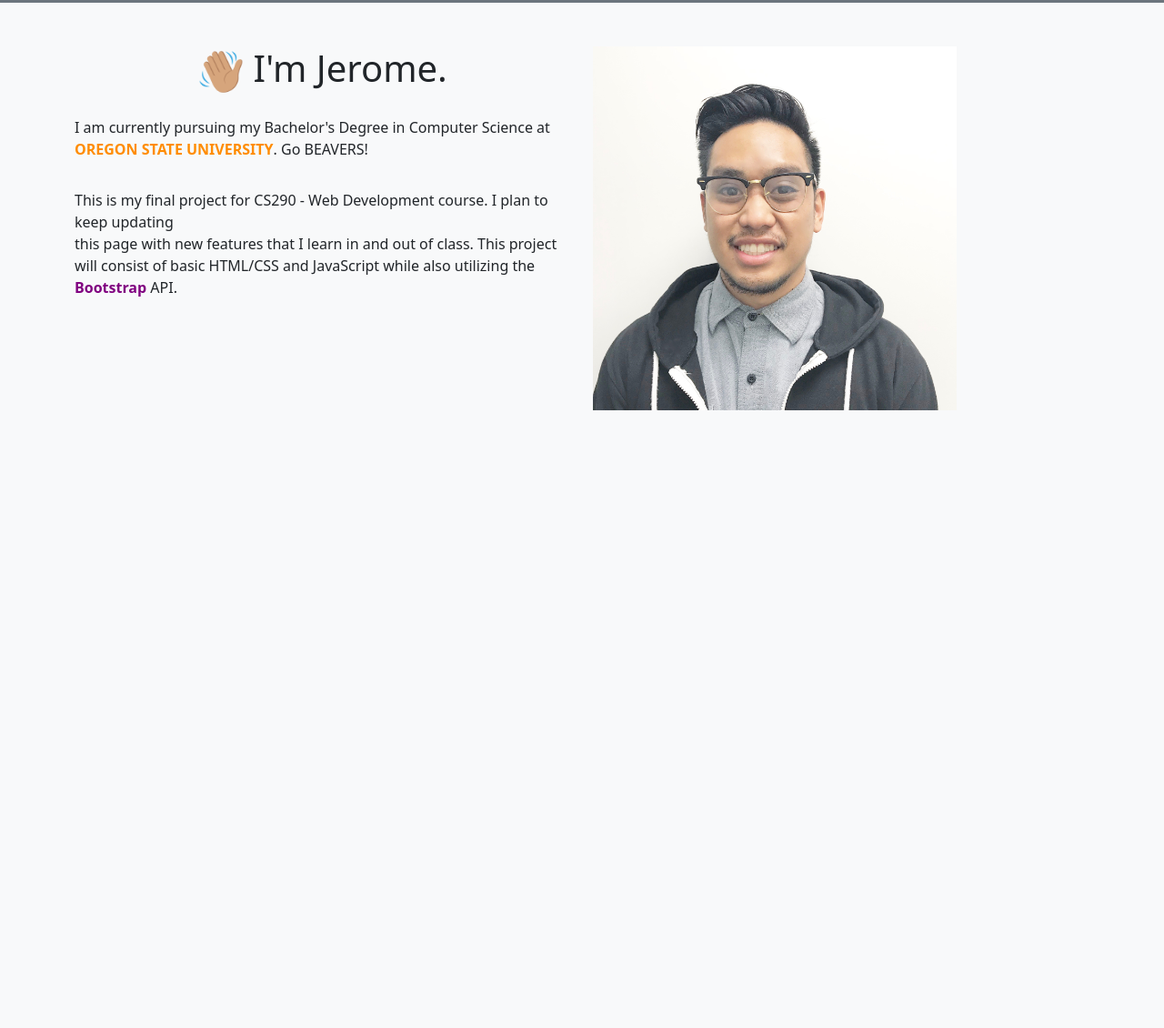
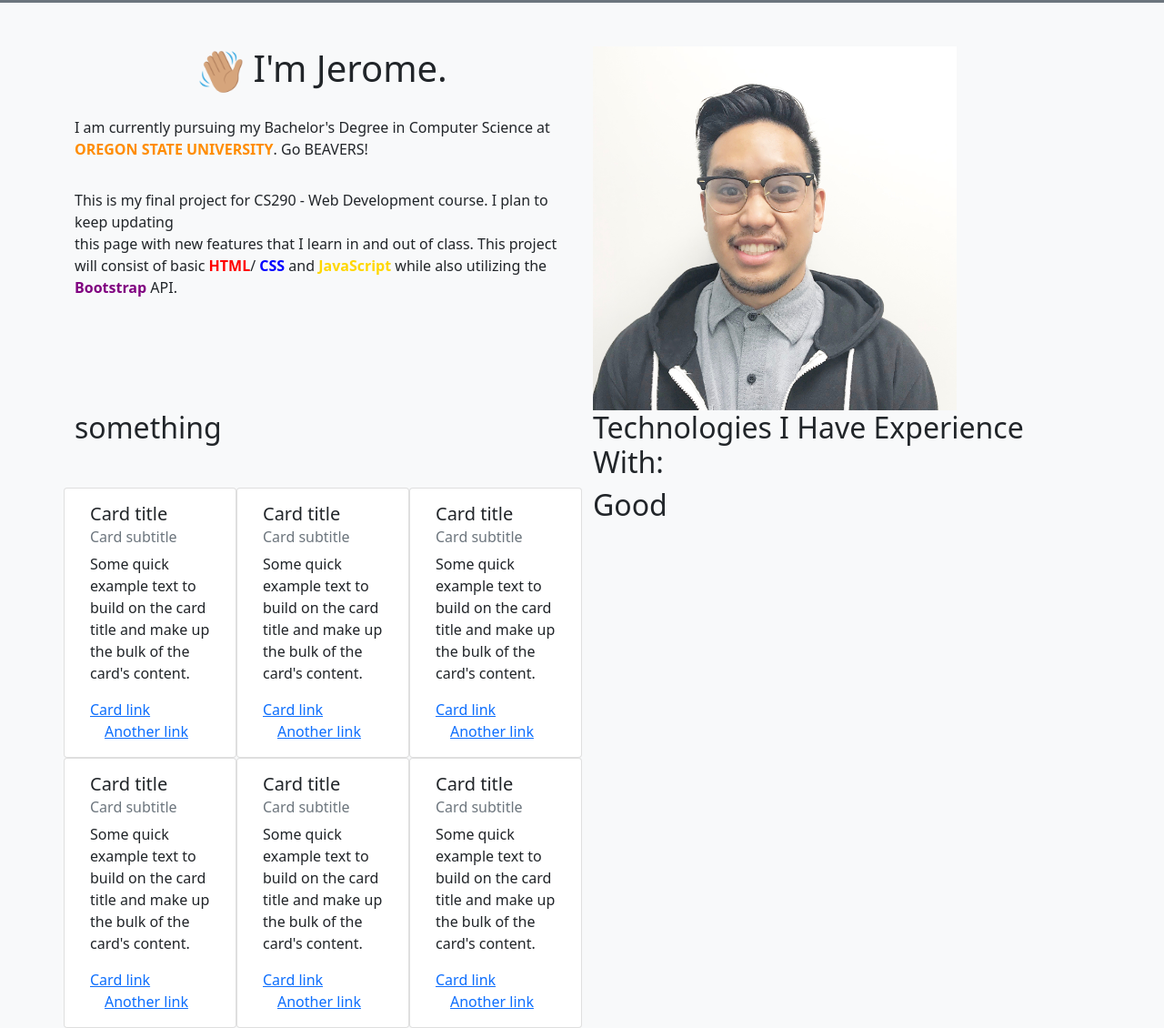
Before and after one commit to jeromepchavez/project-chavez-jerome, a plain HTML site: page index.html in a window 1280 px wide. Shown: the part 53-1183 px from the top of the page at 91% size. Before the commit the page ends 800 px from the top, so only its background shows below. Drawn offline with nearby package versions, Linux system fonts and the light colour scheme.

Commit message:
added card components

```diff
--- a/index.html
+++ b/index.html
@@ -17,7 +17,7 @@
     <script src="app.js"></script>
     <nav class="navbar navbar-expand-lg navbar-light bg-secondary">
         <div class="container-fluid">
-            <a class="navbar-brand active" href="index.html">[Jerome Chavez]</a>
+            <a class="navbar-brand active" href="index.html">[ Jerome Chavez ]</a>
             <button class="navbar-toggler" type="button" data-bs-toggle="collapse" data-bs-target="#navbarNav"
                 aria-controls="navbarNav" aria-expanded="false" aria-label="Toggle navigation">
                 <span class="navbar-toggler-icon"></span>
@@ -54,7 +54,10 @@
                     <p>
                         This is my final project for CS290 - Web Development course. I plan to keep updating<br>
                         this page with new features that I learn in and out of class.
-                        This project will consist of basic HTML/CSS and JavaScript
+                        This project will consist of basic
+                        <a class="html link" href="https://developer.mozilla.org/en-US/docs/Web/HTML">HTML</a>/
+                        <a class="css link" href="https://developer.mozilla.org/en-US/docs/Web/CSS">CSS</a> and
+                        <a class="javascript link" href="https://www.javascript.com/">JavaScript</a>
                         while also utilizing the <a class="bootstrap link"
                             href="https://getbootstrap.com/">Bootstrap</a> API.<br>
                     </p>
@@ -65,6 +68,83 @@
             </div>
         </div>
     </div>
+    <div class="container">
+        <div class="row">
+            <h2 class="col">something</h2>
+            <h2 class="col">Technologies I Have Experience With:</h2>
+        </div>
+        <div class="row">
+            <div class="container col">
+                <div class="row">
+                    <div class="card col" style="width: 18rem;">
+                        <div class="card-body">
+                            <h5 class="card-title">Card title</h5>
+                            <h6 class="card-subtitle mb-2 text-muted">Card subtitle</h6>
+                            <p class="card-text">Some quick example text to build on the card title and make up the bulk
+                                of the card's content.</p>
+                            <a href="#" class="card-link">Card link</a>
+                            <a href="#" class="card-link">Another link</a>
+                        </div>
+                    </div>
+                    <div class="card col" style="width: 18rem;">
+                        <div class="card-body">
+                            <h5 class="card-title">Card title</h5>
+                            <h6 class="card-subtitle mb-2 text-muted">Card subtitle</h6>
+                            <p class="card-text">Some quick example text to build on the card title and make up the bulk
+                                of the card's content.</p>
+                            <a href="#" class="card-link">Card link</a>
+                            <a href="#" class="card-link">Another link</a>
+                        </div>
+                    </div>
+                    <div class="card col" style="width: 18rem;">
+                        <div class="card-body">
+                            <h5 class="card-title">Card title</h5>
+                            <h6 class="card-subtitle mb-2 text-muted">Card subtitle</h6>
+                            <p class="card-text">Some quick example text to build on the card title and make up the bulk
+                                of the card's content.</p>
+                            <a href="#" class="card-link">Card link</a>
+                            <a href="#" class="card-link">Another link</a>
+                        </div>
+                    </div>
+                </div>
+                <div class="row">
+                    <div class="card col" style="width: 18rem;">
+                        <div class="card-body">
+                            <h5 class="card-title">Card title</h5>
+                            <h6 class="card-subtitle mb-2 text-muted">Card subtitle</h6>
+                            <p class="card-text">Some quick example text to build on the card title and make up the bulk
+                                of the card's content.</p>
+                            <a href="#" class="card-link">Card link</a>
+                            <a href="#" class="card-link">Another link</a>
+                        </div>
+                    </div>
+                    <div class="card col" style="width: 18rem;">
+                        <div class="card-body">
+                            <h5 class="card-title">Card title</h5>
+                            <h6 class="card-subtitle mb-2 text-muted">Card subtitle</h6>
+                            <p class="card-text">Some quick example text to build on the card title and make up the bulk
+                                of the card's content.</p>
+                            <a href="#" class="card-link">Card link</a>
+                            <a href="#" class="card-link">Another link</a>
+                        </div>
+                    </div>
+                    <div class="card col" style="width: 18rem;">
+                        <div class="card-body">
+                            <h5 class="card-title">Card title</h5>
+                            <h6 class="card-subtitle mb-2 text-muted">Card subtitle</h6>
+                            <p class="card-text">Some quick example text to build on the card title and make up the bulk
+                                of the card's content.</p>
+                            <a href="#" class="card-link">Card link</a>
+                            <a href="#" class="card-link">Another link</a>
+                        </div>
+                    </div>
+                </div>
+            </div>
+            <div class="col">
+                <h2>Good</h2>
+            </div>
+        </div>
+    </div>
 </body>
 
 </html>
--- a/styles.css
+++ b/styles.css
@@ -35,6 +35,18 @@
     color: purple;
 }
 
+.javascript {
+    color: gold;
+}
+
+.css {
+    color: blue;
+}
+
+.html {
+    color: red;
+}
+
 .bio-text {
     width: 50%;
 }
```
Also changed, not shown: contact.html (+1 -1 lines), hobbies.html (+1 -1 lines), resume.html (+1 -1 lines).
